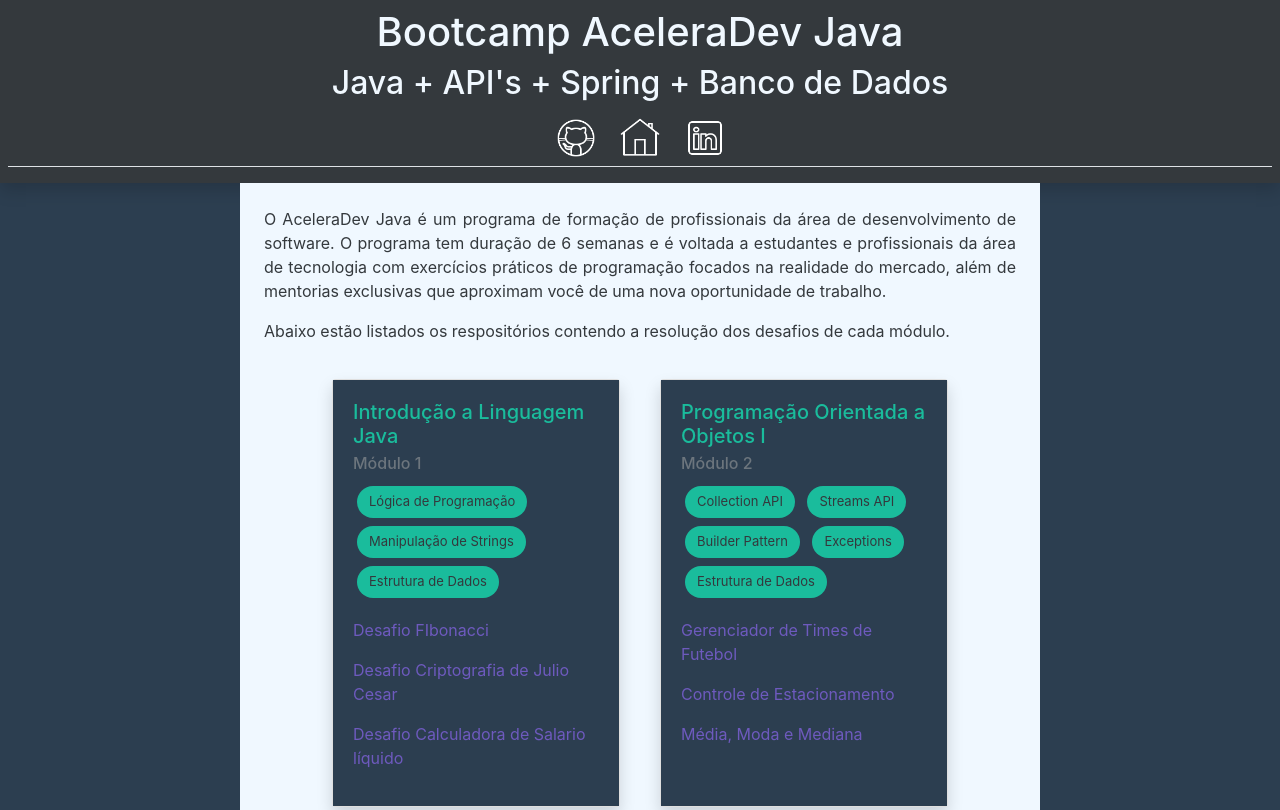
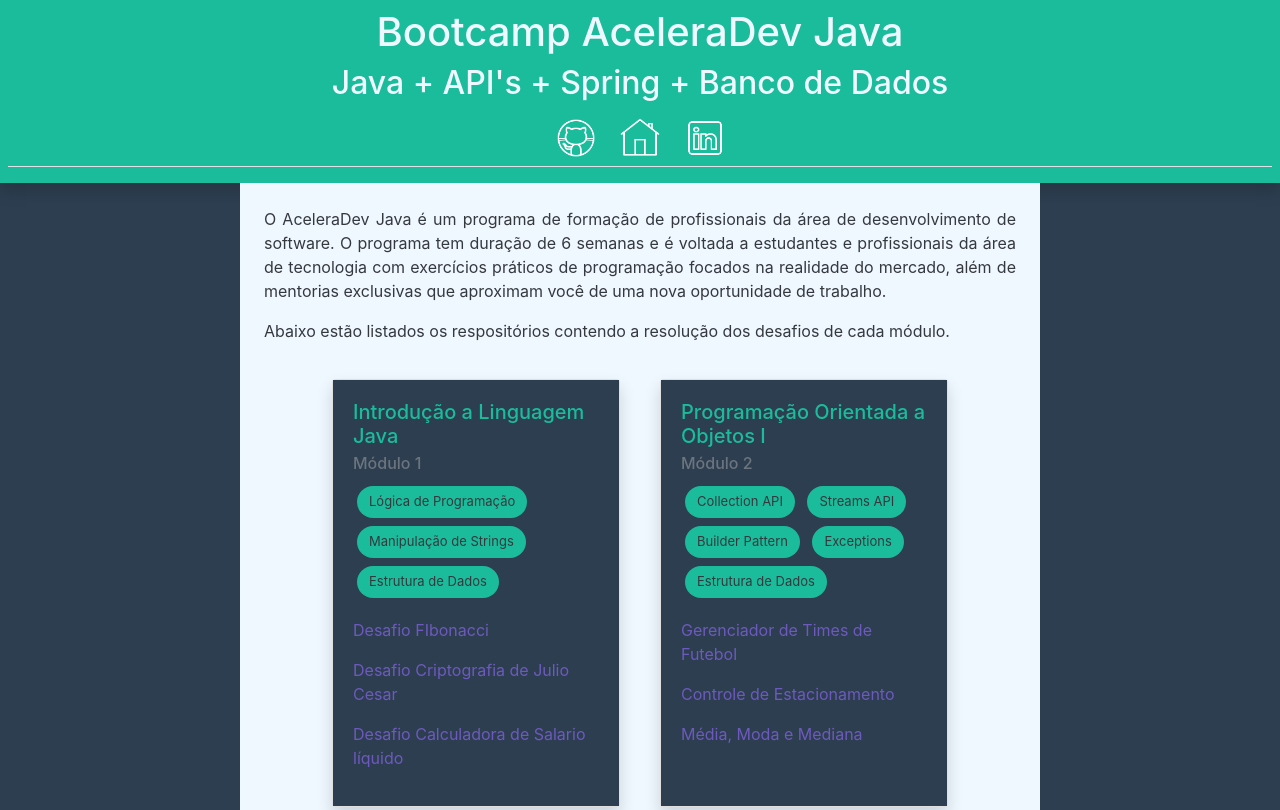
Before and after one commit to MonthAlcantara/aceleradev, a plain HTML site: page index.html in a window 1280 px wide. Shown: the top 810 px of the page. Drawn offline with nearby package versions, Linux system fonts and the light colour scheme.

Commit message:
alterada cor do header

```diff
--- a/css/style.css
+++ b/css/style.css
@@ -47,7 +47,7 @@
 }
 
 .header {
-  background-color: #34393d !important;
+  background-color: #1abc9c !important;
   color: aliceblue !important;
 }
 
```
